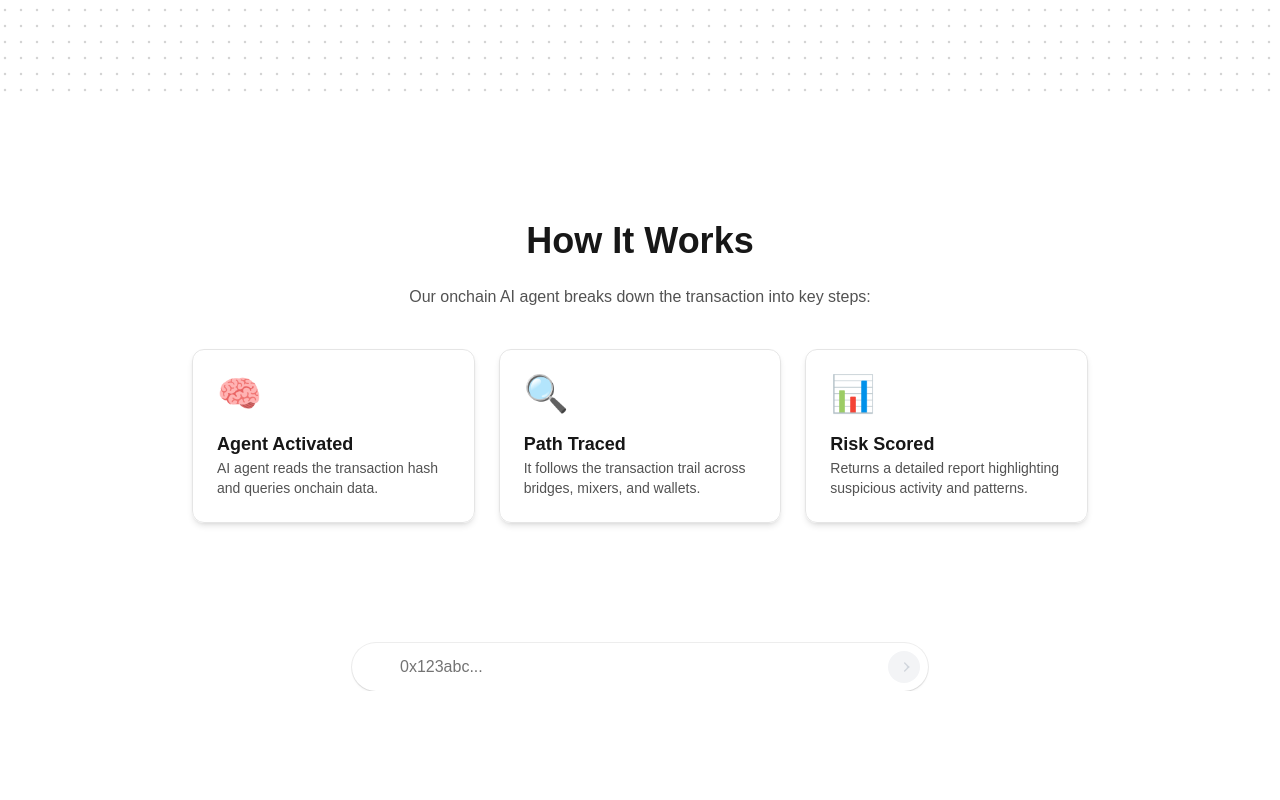
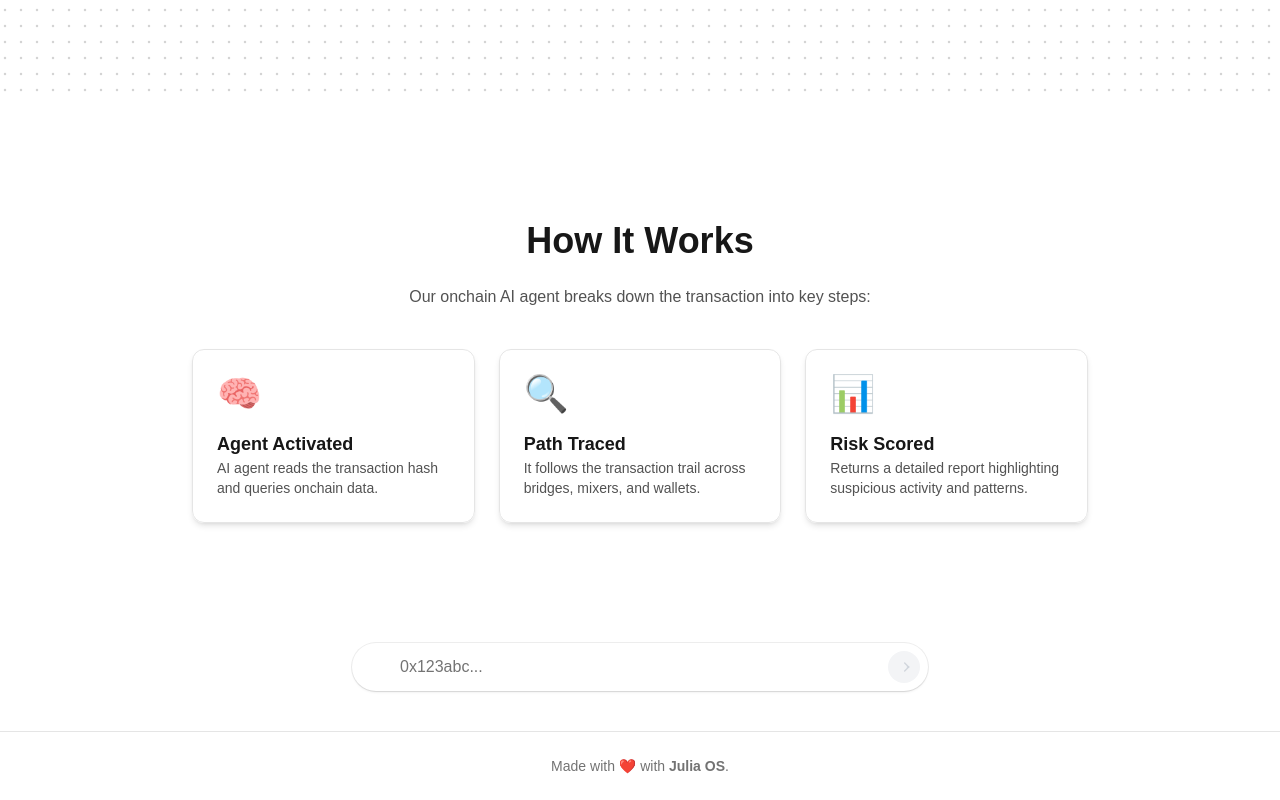
Before and after one commit to heycalebszn/TraceIQ, a Next.js app: page / in a window 1280 px wide. Shown: the part 591-1391 px from the top of the page. Before the commit the page ends 1282 px from the top, so only its background shows below. Built offline with nearby package versions, Linux system fonts and the light colour scheme.

Commit message:
feat: footer implemted

```diff
--- a/src/app/page.tsx
+++ b/src/app/page.tsx
@@ -9,6 +9,7 @@ import {
   TransactionInput,
   TransactionData,
 } from "@/components/layouts/TransactionInput";
+import { Footer } from "@/components/layouts/Footer";
 
 export default function Home() {
   const [result, setResult] = useState<TransactionData | null>(null);
@@ -21,6 +22,7 @@ export default function Home() {
         <HowItWorksSection />
         <TransactionInput onAnalyze={setResult} />
         <ResultSection visible={!!result} data={result || undefined} />
+        <Footer />
       </div>
     </>
   );
--- /dev/null
+++ b/src/components/layouts/Footer.tsx
@@ -0,0 +1,10 @@
+export const Footer = () => {
+  return (
+    <footer className="w-full py-6 px-4 bg-white dark:bg-black border-t border-neutral-200 dark:border-neutral-800">
+      <div className="max-w-5xl mx-auto text-center text-sm text-neutral-500 dark:text-neutral-400">
+        Made with <span className="text-red-500">❤️</span> with{" "}
+        <strong>Julia OS</strong>.
+      </div>
+    </footer>
+  );
+};
```
